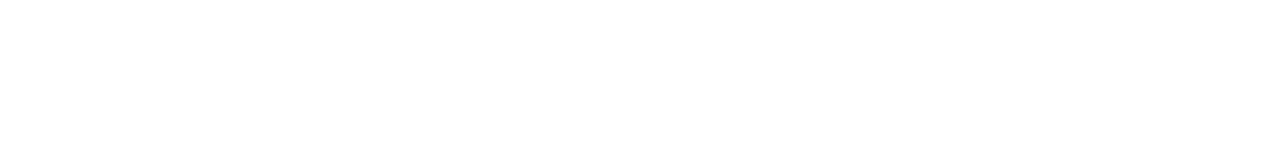
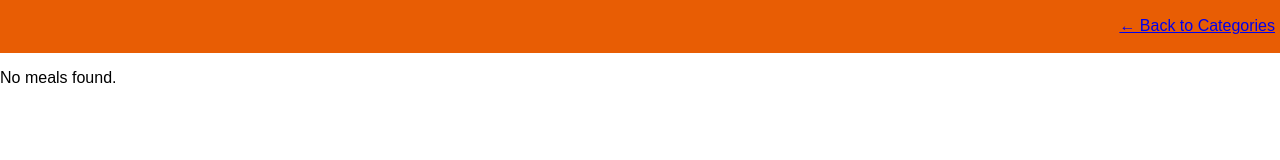
Before and after one commit to nemalikantikarthik/Meal-finder, a plain HTML site: page meals.html in a window 1280 px wide. Drawn offline with Linux system fonts and the light colour scheme.

Commit message:
meals details

```diff
--- a/meals.html
+++ b/meals.html
@@ -0,0 +1,19 @@
+<!DOCTYPE html>
+<html lang="en">
+<head>
+  <meta charset="UTF-8">
+  <title>Meals by Category</title>
+  <link rel="stylesheet" href="styles.css">
+</head>
+<body>
+  <header>
+    <h1 id="meal-category-title"></h1>
+    <a href="index.html">← Back to Categories</a>
+  </header>
+  <main>
+    <div id="meals-list"></div>
+    <p id="no-results" class="hidden">No meals found.</p>
+  </main>
+  <script src="meals.js"></script>
+</body>
+</html>
--- a/styles.css
+++ b/styles.css
@@ -1,4 +1,6 @@
 body {
+    margin: 0px;
+    padding: 0px;
     font-family: Arial,
         sans-serif;
 }
@@ -7,9 +9,12 @@ header {
     background: #e85d04;
     color: white;
     padding: 5px;
+    align-items: center;
+    display: flex;
+    justify-content: space-between;
 }
 
 #hero {
-    text-align: center;
-    margin: 2em 0;
+
+
 }
```
Also changed, not shown: 2 other files.
